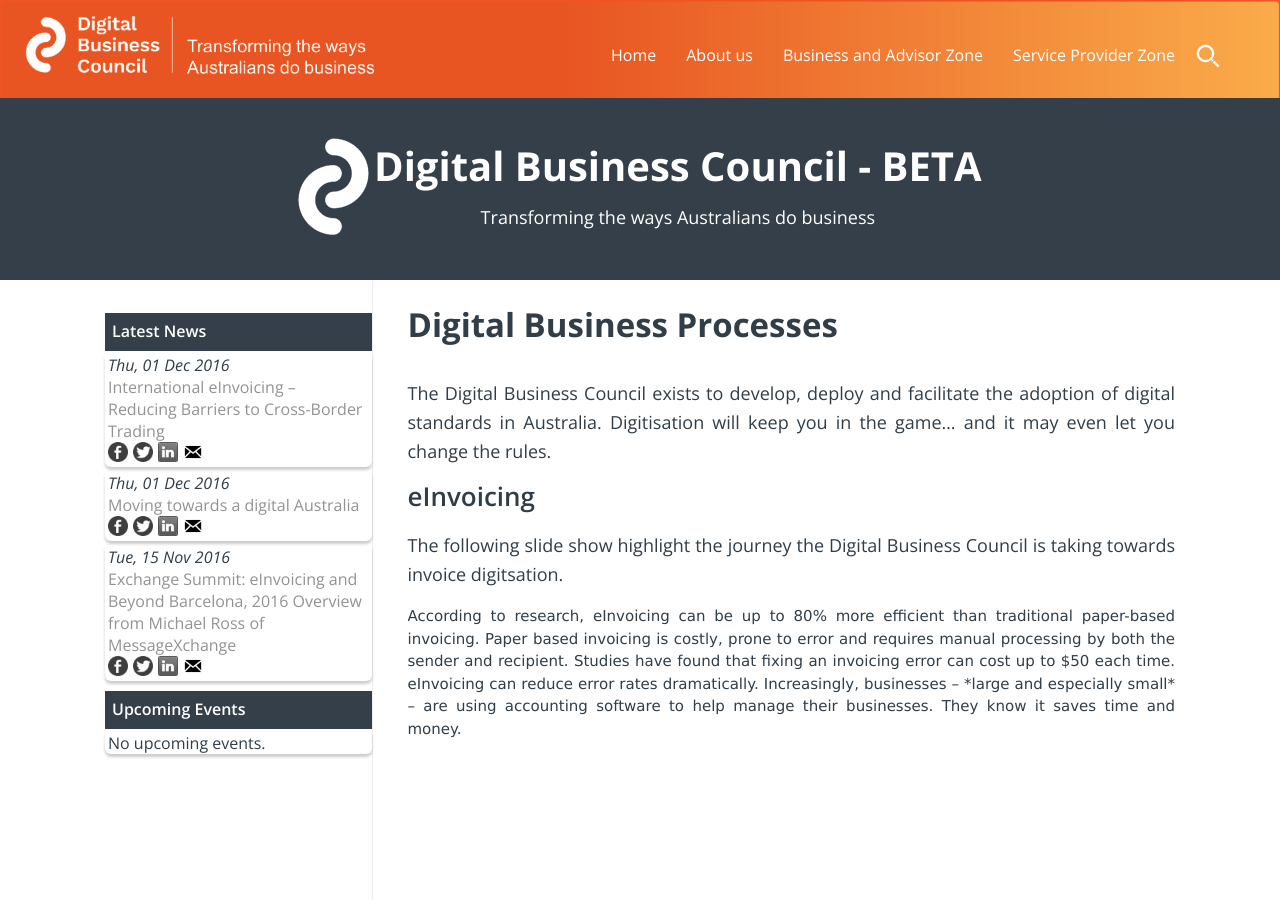
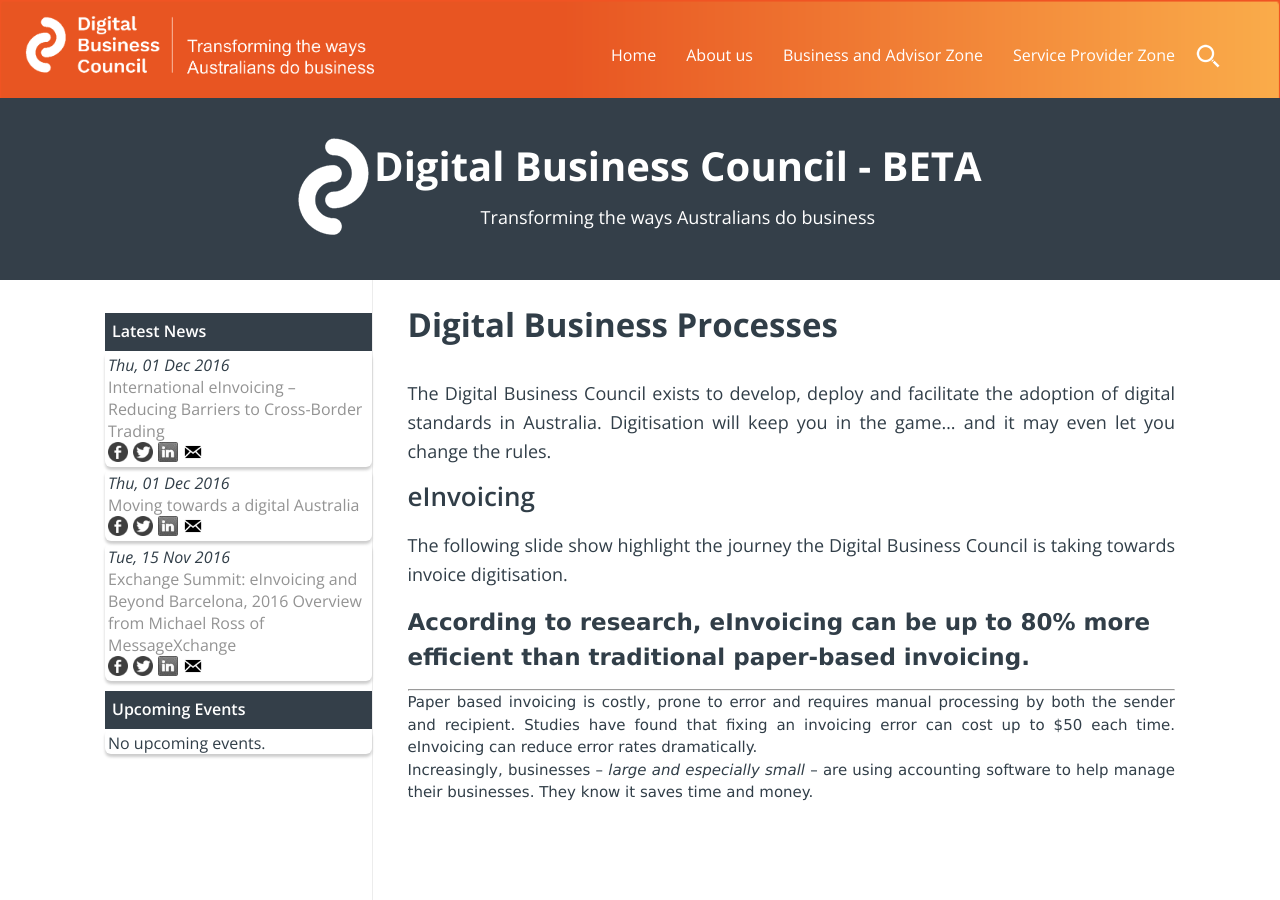
Before and after one commit to Digital-Business-Council/Digital-Business-Council.github.io, a Jekyll site: the page built from pages/business-zone/business-processes.md, in a window 1280 px wide and 900 px high. Built offline with Jekyll 4.4.1, drawn with Linux system fonts in a browser that asks for light colours.

Commit message:
Update business-processes.md

```diff
--- a/pages/business-zone/business-processes.md
+++ b/pages/business-zone/business-processes.md
@@ -10,7 +10,7 @@
 
 ## eInvoicing
 
-The following slide show highlight the journey the Digital Business Council is taking towards invoice digitsation.
+The following slide show highlight the journey the Digital Business Council is taking towards invoice digitisation.
 
 <div>
 <style>
@@ -36,11 +36,15 @@
 
 <div class="w3-content w3-display-container" style="max-width:800px;height:600px">
 <div class="mySlides">
+<h3>
+According to research, eInvoicing can be up to 80% more efficient than traditional paper-based invoicing.
+</h3>
+<hr/>
 <p>
-According to research, eInvoicing can be up to 80% more efficient than traditional paper-based invoicing.
 Paper based invoicing is costly, prone to error and requires manual processing by both the sender and recipient.
 Studies have found that fixing an invoicing error can cost up to $50 each time. eInvoicing can reduce error rates dramatically.
-Increasingly, businesses – *large and especially small* – are using accounting software to help manage their businesses. They know it saves time and money.
+<br/>
+Increasingly, businesses – <i>large and especially small</i> – are using accounting software to help manage their businesses. They know it saves time and money.
 </p>
 </div>
 
```
